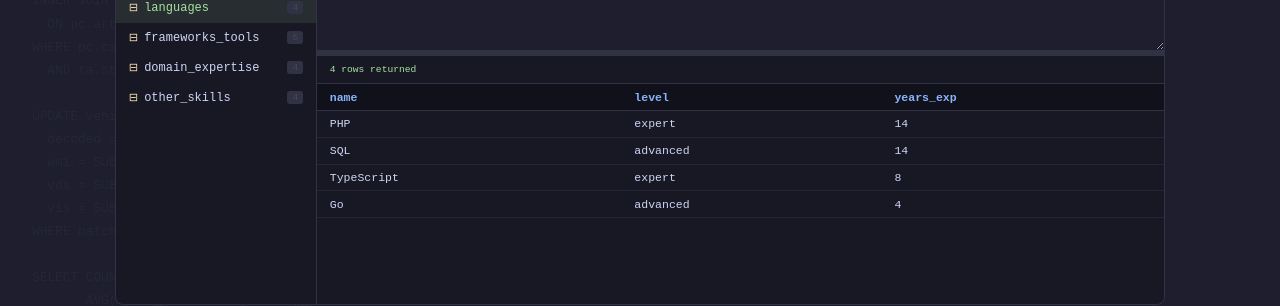
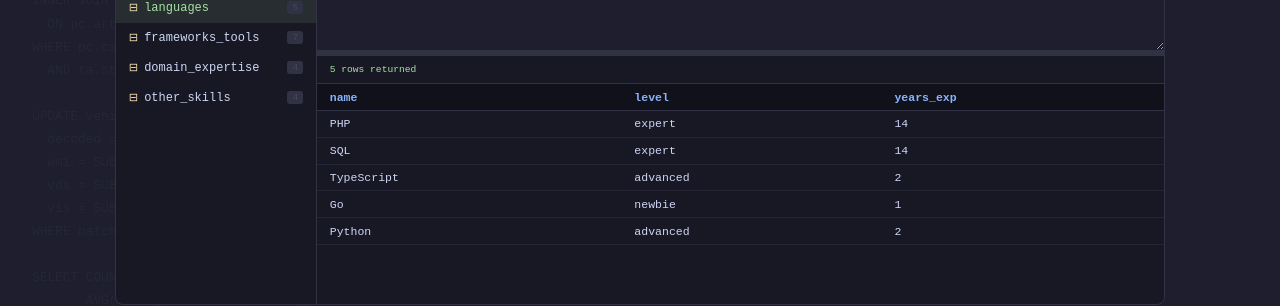
Before and after one commit to boosarnaud-lang/boosarnaud-lang.github.io, a React (Vite) app in the folder portfolio-react/: page / in a window 1280 px wide. Shown: the part 1920-2226 px from the top of the page. Built offline with nearby package versions, Linux system fonts and the light colour scheme; no server answers.

Commit message:
portfolio commit

```diff
--- a/portfolio-react/src/data/portfolio.js
+++ b/portfolio-react/src/data/portfolio.js
@@ -139,9 +139,10 @@ export function getSkills(lang = 'en') {
         columns: ['name', 'level', 'years_exp'],
         rows: [
           ['PHP', 'expert', '14'],
-          ['SQL', 'advanced', '14'],
-          ['TypeScript', 'expert', '8'],
-          ['Go', 'advanced', '4'],
+          ['SQL', 'expert', '14'],
+          ['TypeScript', 'advanced', '2'],
+          ['Go', 'newbie', '1'],
+          ['Python', 'advanced', '2'],
         ],
       },
       frameworks_tools: {
@@ -153,6 +154,8 @@ export function getSkills(lang = 'en') {
           ['React', 'framework', 'true'],
           ['Node.js', 'runtime', 'true'],
           ['Git', 'vcs', 'true'],
+          ['Symfony', 'framework', 'false'],
+          ['DBeaver', 'tool', 'false'],
         ],
       },
       domain_expertise: {
```
